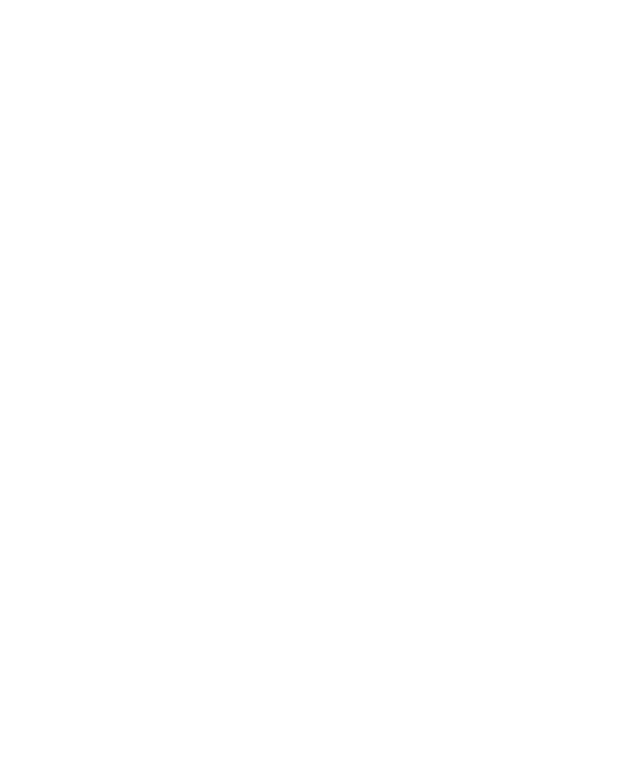
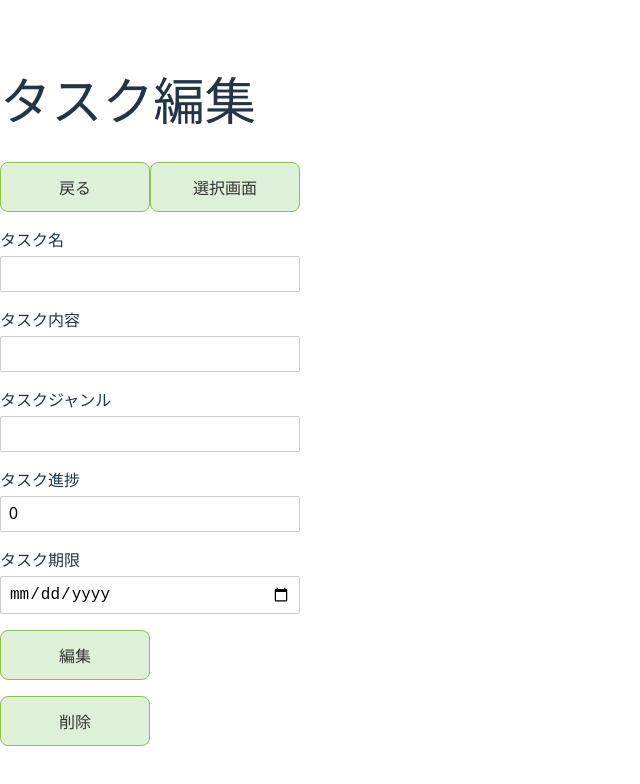
Before and after one commit to OMOCHInoHOSHI/2025-ToDoapp, a React (Vite) app in the folder ToDo_app/: page /edittaskscreen in a window 1280 px wide. Before the commit this address had no page. Shown: the top 784 px of the page, without its empty margins (0-640 px from the left). Built offline with nearby package versions, Linux system fonts and the light colour scheme.

Commit message:
タスク編集

```diff
--- a/ToDo_app/src/4-presentation/pages/EditTask_Screen.tsx
+++ b/ToDo_app/src/4-presentation/pages/EditTask_Screen.tsx
@@ -1,6 +1,121 @@
-// タスク編集画面
+import React, { useState, useEffect } from 'react';
+import { useTask } from '../hooks/useTask';
+import TaskInput from '../components/Task_Input';
+import { useParams, useNavigate } from 'react-router-dom';
+import TaskButton from '../components/Task_Button';
+import WordScreen from '../Resource/Words_Screen.json';
+import WordTask from '../Resource/Words_task.json';
 
-// import React, { useState } from 'react';
+export const EditTaskScreen: React.FC = () => {
+    const { taskId } = useParams<{ taskId: string }>();
+    const { tasks, updateTask } = useTask();
+    const navigate = useNavigate();
+
+    // 編集対象タスクを取得
+    const task = tasks.find(t => t.taskID === taskId);
+
+    // 初期値をuseStateで管理
+    const [name, setName] = useState(task?.taskName || "");
+    const [content, setContent] = useState(task?.taskContent || "");
+    const [genre, setGenre] = useState(task?.taskGenre || "");
+    const [progress, setProgress] = useState(task?.taskProgress || 0);
+    const [dueDate, setDueDate] = useState(task?.taskDueDate || "");
+
+    useEffect(() => {
+        if (task) {
+            setName(task.taskName);
+            setContent(task.taskContent || "");
+            setGenre(task.taskGenre);
+            setProgress(task.taskProgress);
+            setDueDate(task.taskDueDate);
+        }
+    }, [task]);
+
+    const handleSubmit = async () => {
+        await updateTask({
+            taskID: taskId,
+            name,
+            content,
+            genre,
+            progress,
+            dueDate: new Date(dueDate),
+        });
+        navigate('/tasklistscreen');
+    };
+
+    return (
+        <div>
+            <h1>{WordScreen.TaskEdit}</h1>
+
+            <p>
+                <TaskButton
+                    label={WordScreen.back}
+                    width='150px'
+                    height='50px'
+                    onClick={() => navigate('/tasklistscreen')}
+                />
+
+                <TaskButton
+                    label={WordScreen.selectscreen}
+                    width='150px'
+                    height='50px'
+                    onClick={() => navigate('/')}
+                />
+
+            </p>
+
+            <TaskInput
+                label="タスク名"
+                type="text"
+                value={name}
+                onChange={(e) => setName(e.target.value)}
+            />
+            <TaskInput
+                label="タスク内容"
+                type="text"
+                value={content}
+                onChange={(e) => setContent(e.target.value)}
+            />
+            <TaskInput
+                label="タスクジャンル"
+                type="text"
+                value={genre}
+                onChange={(e) => setGenre(e.target.value)}
+            />
+            <TaskInput
+                label="タスク進捗"
+                type="number"
+                value={progress}
+                onChange={(e) => setProgress(Number(e.target.value))}
+            />
+            <TaskInput
+                label="タスク期限"
+                type="date"
+                value={dueDate}
+                onChange={(e) => setDueDate(e.target.value)}
+            />
 
 
-// export const EditTaskScreen: React.FC = () => {
+            <p>
+                <TaskButton
+                    label={WordScreen.Edit}
+                    width='150px'
+                    height='50px'
+                    onClick={handleSubmit}
+                />
+            </p>
+
+            <p>
+                <TaskButton
+                    label={WordScreen.Delete}
+                    width='150px'
+                    height='50px'
+                    onClick={() => {
+                        console.log('削除ボタンがクリックされました');
+                        navigate('/tasklistscreen');
+                    }}
+                />
+            </p>
+        </div>
+    );
+};
--- a/ToDo_app/src/Routes.tsx
+++ b/ToDo_app/src/Routes.tsx
@@ -6,7 +6,7 @@
 import { TaskCreateScreen } from './4-presentation/pages/TaskCreate_Screen';
 import { TaskListScreen } from './4-presentation/pages/TaskListView_Screnn';
 import { TaskPickScreen } from './4-presentation/pages/TaskPickView_Screen';
-// import { EditTaskScreen } from './4-presentation/pages/EditTask_Screen';
+import { EditTaskScreen } from './4-presentation/pages/EditTask_Screen';
 
 // 選択画面を初期に
 const RoutesComponent = () => {
@@ -16,7 +16,7 @@
         <Route path="/taskcreatescreen" element={<TaskCreateScreen />} />    // タスク作成画面
         <Route path="/tasklistscreen" element={<TaskListScreen />} />   // タスク一覧画面
         <Route path="/taskpickscreen" element={<TaskPickScreen />} />    // タスク選択画面
-        {/* <Route path="/edittaskscreen/:id" element={<EditTaskScreen />} />   // タスク編集画面 */}
+        <Route path="/edittaskscreen" element={<EditTaskScreen />} />   // タスク編集画面
         </Routes>
     );
 }
```
